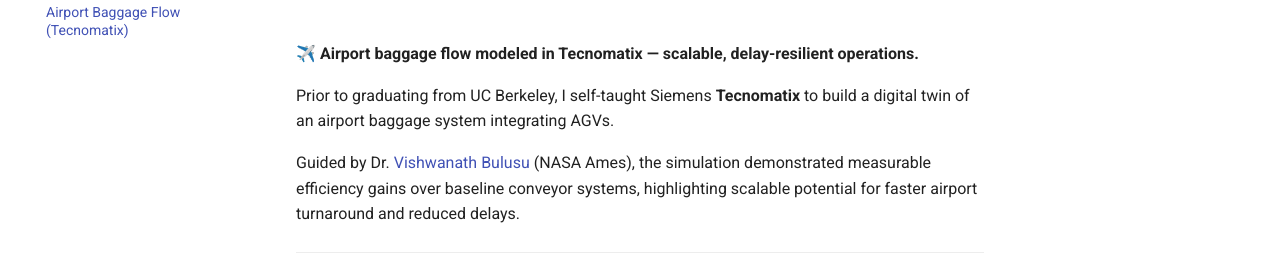
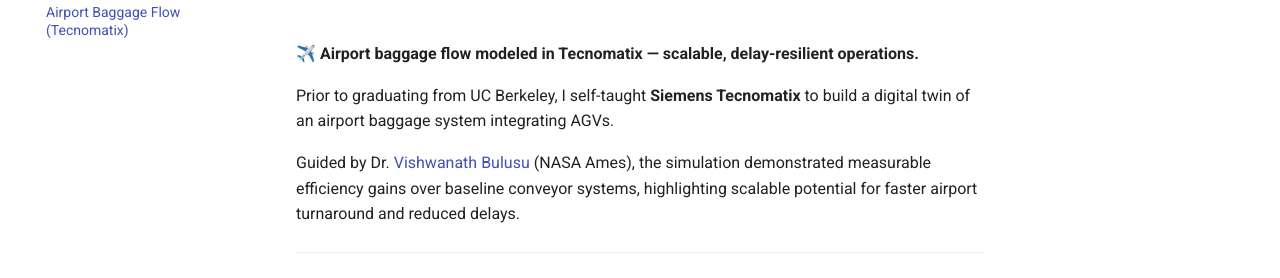
Before and after one commit to alvvvli/alvin-site, an MkDocs documentation site: the page built from docs/automation/airport-baggage-tecnomatix.md, in a window 1280 px wide and 1084 px high. Shown: the part 228-506 px from the top of the window. Built offline with MkDocs 1.6.1 and Material for MkDocs 9.7.7, drawn with Linux system fonts in a browser that asks for light colours.

```diff
--- a/docs/automation/airport-baggage-tecnomatix.md
+++ b/docs/automation/airport-baggage-tecnomatix.md
@@ -2,7 +2,7 @@
 
 ✈️ **Airport baggage flow modeled in Tecnomatix — scalable, delay-resilient operations.**
 
-Prior to graduating from UC Berkeley, I self-taught Siemens **Tecnomatix** to build a digital twin of an airport baggage system integrating AGVs.
+Prior to graduating from UC Berkeley, I self-taught **Siemens Tecnomatix** to build a digital twin of an airport baggage system integrating AGVs.
 
 Guided by Dr. [Vishwanath Bulusu](https://www.nasa.gov/ames) (NASA Ames), the simulation demonstrated measurable efficiency gains over baseline conveyor systems, highlighting scalable potential for faster airport turnaround and reduced delays.
 
```
